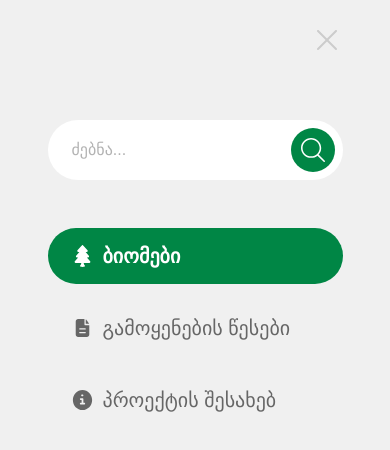
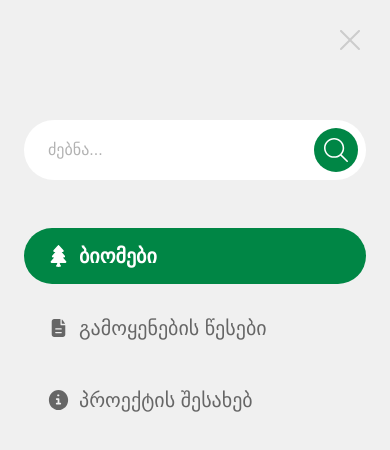
Before and after one commit to Mind1a/biomes-client, a Next.js app: page / in a window 390 px wide. Both pictures are taken after a click on the button "მენიუს გახსნა". Shown: the top 450 px of the page. Built offline with nearby package versions, Linux system fonts and the light colour scheme.

Commit message:
feature/header BurgerMenu Tablet version
added burger menu tablet version
added SearchInput.tsx for resusable
fixed styles

```diff
--- a/features/common/header/components/BurgerMenu.tsx
+++ b/features/common/header/components/BurgerMenu.tsx
@@ -4,11 +4,12 @@ import Image from "next/image";
 import { navLinks } from "../data/navLinksData";
 import Link from "next/link";
 import { BurgerMenuProps } from "../types/navLinksTypes";
+import SearchInput from "./SearchInput";
 
 const BurgerMenu = ({ setIsMenuOpen, isActive }: BurgerMenuProps) => {
   return (
     <div className="fixed inset-0 z-50 bg-[#F0F0F0] flex flex-col p-6 lg:hidden">
-      <div className="max-w-89.5 mx-auto">
+      <div className="max-w-89.5 md:max-w-200.5 w-full mx-auto">
         <div className="flex justify-end">
           <button
             onClick={() => setIsMenuOpen((prev) => !prev)}
@@ -19,31 +20,17 @@ const BurgerMenu = ({ setIsMenuOpen, isActive }: BurgerMenuProps) => {
               alt="მენიუს დახურვის ხატი"
               width={32}
               height={32}
+              className="w-8 h-8 md:w-12 md:h-12"
             />
           </button>
         </div>
 
-        <div className="relative max-w-89.5 w-full mt-16">
-          <input
-            type="text"
-            placeholder="ძებნა..."
-            className="w-full h-15 rounded-full bg-white text-[#666666] pl-6 pr-16 outline-none"
-          />
-          <button className="absolute right-2 top-1/2 -translate-y-1/2 w-11 h-11 rounded-full bg-[#008645] flex items-center justify-center">
-            <Image
-              src="/images/svgs/Search.svg"
-              alt="ძებნა"
-              width={24}
-              height={24}
-            />
-          </button>
-        </div>
-
-        <ul className="flex flex-col gap-4 mt-12">
+        <SearchInput />
+        <ul className="flex flex-col gap-4 md:gap-3 mt-12 md:mt-30">
           {navLinks.map((link) => (
             <li
               key={link.id}
-              className={`flex gap-2.5 w-full max-w-89.5 pl-6 pt-3.5 pb-3.5 rounded-[48px] ${
+              className={`flex gap-2.5 w-full max-w-89.5 md:max-w-200.5 pl-6 pt-3.5 pb-3.5 md:pt-6 md:pb-6 rounded-[48px] ${
                 isActive(link.href) && "bg-[#008645]"
               }`}
             >
@@ -56,7 +43,7 @@ const BurgerMenu = ({ setIsMenuOpen, isActive }: BurgerMenuProps) => {
               <Link
                 href={link.href}
                 onClick={() => setIsMenuOpen((prev) => !prev)}
-                className={`text-xl ${
+                className={`text-xl md:text-[28px] ${
                   isActive(link.href)
                     ? "text-white font-bold"
                     : "text-[#666666] font-regular"
--- a/features/common/header/components/Header.tsx
+++ b/features/common/header/components/Header.tsx
@@ -5,11 +5,12 @@ import Link from "next/link";
 import { useState } from "react";
 import { useIsActive } from "../hooks/navLinksHooks";
 import BurgerMenu from "./BurgerMenu";
+import SearchInput from "./SearchInput";
 
 const Header = () => {
   const [isMenuOpen, setIsMenuOpen] = useState<boolean>(false);
   const [isSearchOpen, setIsSearchOpen] = useState<boolean>(false);
-  const isActive = useIsActive;
+  const isActive = useIsActive();
 
   return (
     <>
@@ -65,24 +66,7 @@ const Header = () => {
               />
             </button>
           ) : (
-            <div className="relative max-w-82.5 w-full">
-              <input
-                type="text"
-                placeholder="ძებნა..."
-                className="w-full h-15 rounded-full bg-white text-[#666666] pl-6 pr-16 outline-none"
-              />
-              <button
-                onClick={() => setIsSearchOpen((prev) => !prev)}
-                className="absolute right-2 top-1/2 -translate-y-1/2 w-11 h-11 rounded-full bg-[#008645] flex items-center justify-center"
-              >
-                <Image
-                  src="/images/svgs/Search.svg"
-                  alt="ძებნა"
-                  width={24}
-                  height={24}
-                />
-              </button>
-            </div>
+            <SearchInput setIsSearchOpen={setIsSearchOpen} />
           )}
         </div>
         {/* //!BurgerMenu Section */}
--- /dev/null
+++ b/features/common/header/components/SearchInput.tsx
@@ -0,0 +1,27 @@
+import Image from "next/image";
+import { SearchInputProps } from "../types/navLinksTypes";
+
+const SearchInput = ({ setIsSearchOpen }: SearchInputProps) => {
+  return (
+    <div className="relative max-w-89.5 md:max-w-200.5 lg:max-w-82.5 w-full mt-16 lg:mt-0">
+      <input
+        type="search"
+        placeholder="ძებნა..."
+        className="w-full h-15 md:h-18 lg:h-15 rounded-full bg-white text-[#666666] pl-6 pr-16 outline-none"
+      />
+      <button
+        onClick={() => setIsSearchOpen?.((prev) => !prev)}
+        className="absolute right-2 top-1/2 -translate-y-1/2 w-11 h-11 md:w-14 md:h-14 lg:w-11 lg:h-11 rounded-full bg-[#008645] flex items-center justify-center"
+      >
+        <Image
+          src="/images/svgs/Search.svg"
+          alt="ძებნა"
+          width={24}
+          height={24}
+        />
+      </button>
+    </div>
+  );
+};
+
+export default SearchInput;
--- a/features/common/header/hooks/navLinksHooks.ts
+++ b/features/common/header/hooks/navLinksHooks.ts
@@ -1,8 +1,10 @@
 "use client";
+
 import { usePathname } from "next/navigation";
 
-export const useIsActive = (href: string) => {
+export const useIsActive = () => {
   const pathname = usePathname();
 
-  return href === "/" ? pathname === "/" : pathname.startsWith(href);
+  return (href: string) =>
+    href === "/" ? pathname === "/" : pathname.startsWith(href);
 };
--- a/features/common/header/types/navLinksTypes.ts
+++ b/features/common/header/types/navLinksTypes.ts
@@ -10,3 +10,7 @@ export type BurgerMenuProps = {
   setIsMenuOpen: Dispatch<SetStateAction<boolean>>;
   isActive: (href: string) => boolean;
 };
+
+export type SearchInputProps = {
+  setIsSearchOpen?: Dispatch<SetStateAction<boolean>>;
+};
```
